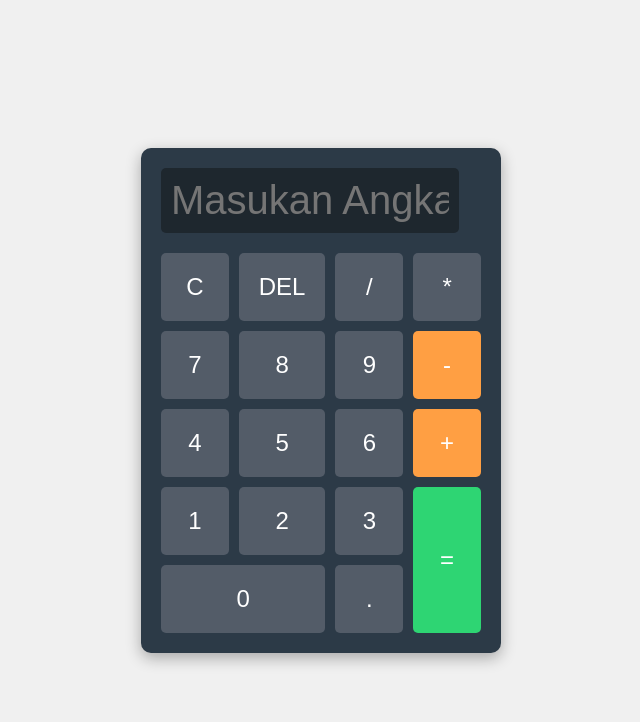
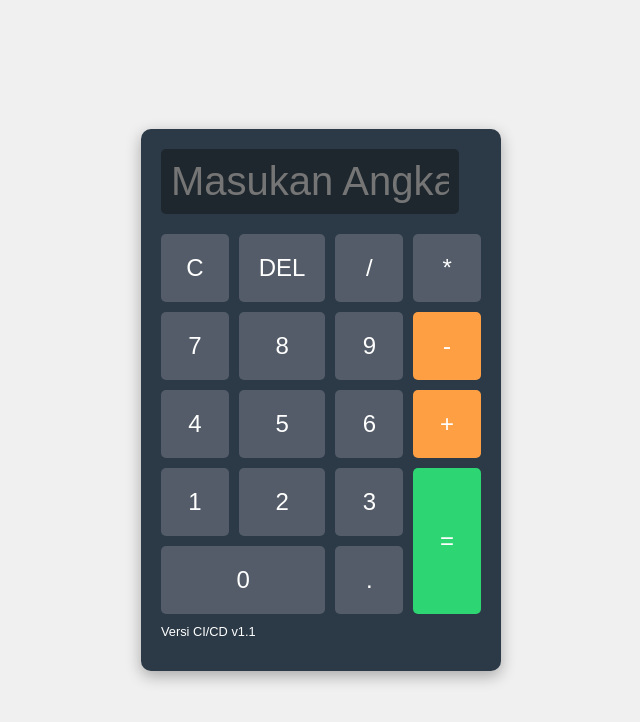
Before and after one commit to Orin10120/kalkukaltor-CI-CD, a plain HTML site: page index.html in a window 1280 px wide. Shown: the whole page, without its empty margins (319-959 px from the left). Drawn offline with Linux system fonts and the light colour scheme.

Commit message:
Uji CI/CD: Mengubah judul halaman dan menambah teks versi

```diff
--- a/index.html
+++ b/index.html
@@ -3,7 +3,7 @@
 <head>
     <meta charset="UTF-8">
     <meta name="viewport" content="width=device-width, initial-scale=1.0">
-    <title>Kalkulator - CI/CD</title>
+    <title>Kalkulator CI/CD Keren</title>
     <link rel="stylesheet" href="style.css">
 </head>
 <body>
@@ -33,6 +33,8 @@
             <button onclick="appendToDisplay('0')" class="zero">0</button>
             <button onclick="appendToDisplay('.')">.</button>
         </div>
+
+        <p style="color: white; font-size: 0.8em; margin-top: 10px;">Versi CI/CD v1.1</p>
     </div>
     <script src="script.js"></script>
 </body>
```
